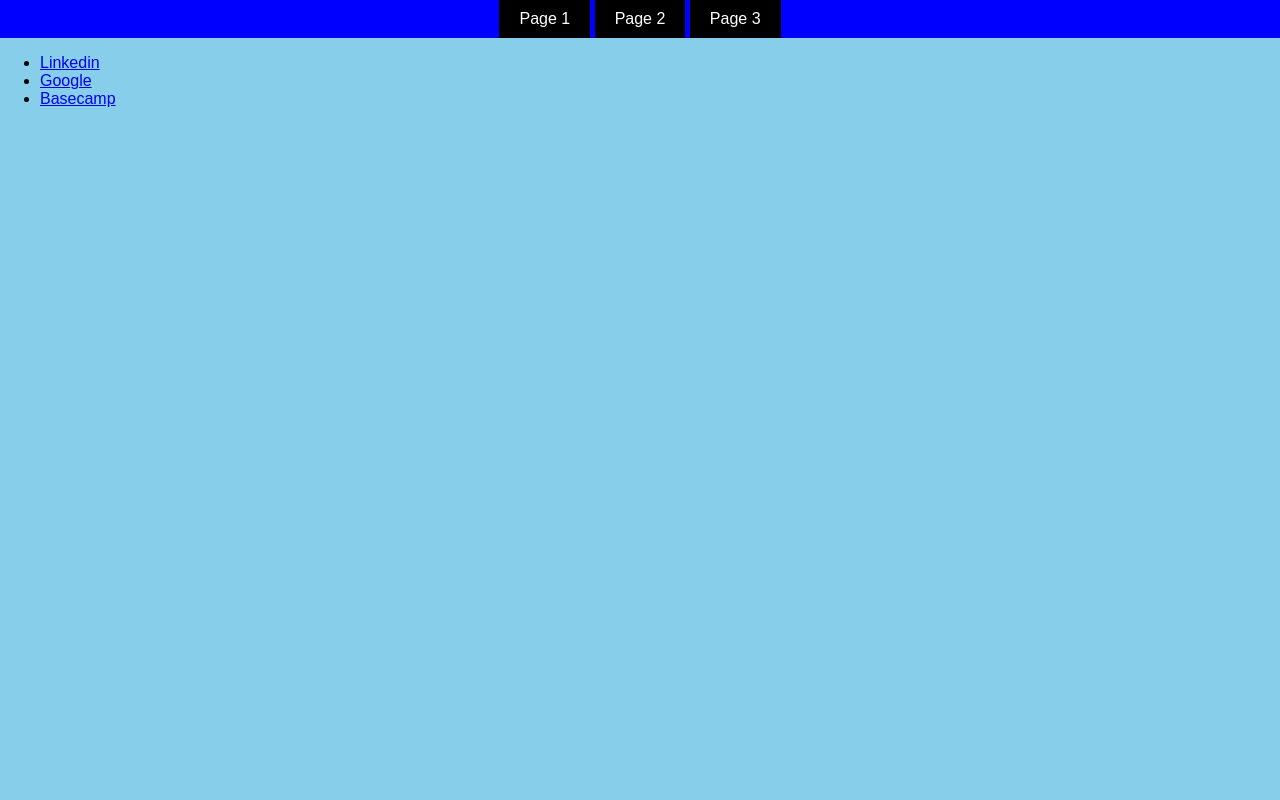
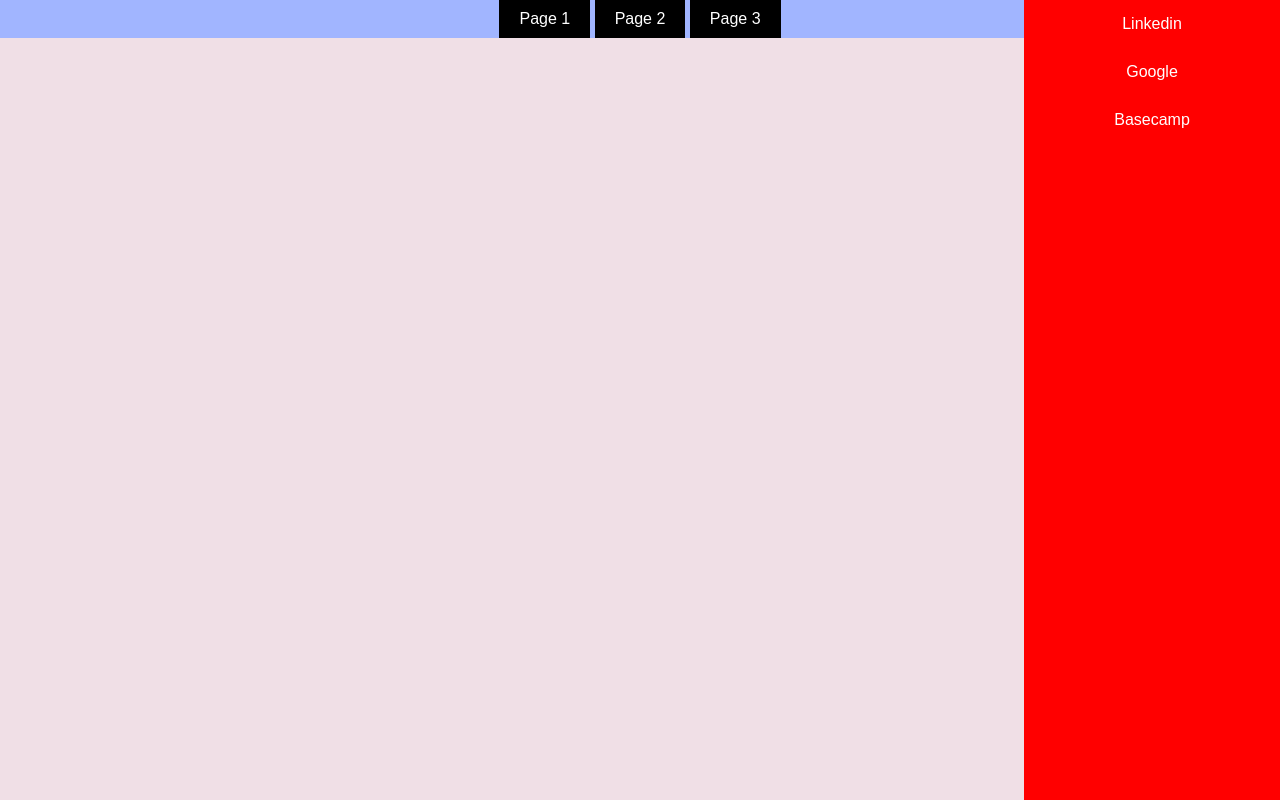
Before and after one commit to navyas-design/webdev_lab8, a plain HTML site: page index.html in a window 1280 px wide. Drawn offline with Linux system fonts and the light colour scheme.

Commit message:
style.css

```diff
--- a/css/style.css
+++ b/css/style.css
@@ -1,11 +1,11 @@
 body {
 	margin: 0;
 	padding: 0;
-	background-color: skyblue;
+	background-color: #F0DFE6;
 }
 
 nav {
-	background-color: blue;
+	background-color: #A1B5FF;
 	overflow: hidden;
 	width: 100%;
 	position: relative;
@@ -30,7 +30,15 @@ nav ul li a {
 	background-color: #000;
 }
 
-aside {
+nav ul li a:hover {
+	background-color: #BF82BF;
+}
+
+#onpage {
+	text-decoration:underline;
+}
+
+#sidebar {
 	position: fixed;
 	right: 0%;
 	top: 0;
@@ -39,16 +47,20 @@ aside {
 	width: 20%;
 }
 
-aside ul {
+#sidebar ul {
 	list-style-type: none;
 	padding: 0;
 	margin:0;
 	text-align: center;
 }
 
-aside ul li a{
+#sidebar ul li a{
 	display:block;
 	padding: 15px 0;
 	color: #fff;
 	text-decoration: none;
 }
+
+	#sidebar ul li a:hover {
+		background-color: #BF82BF;
+}
```
